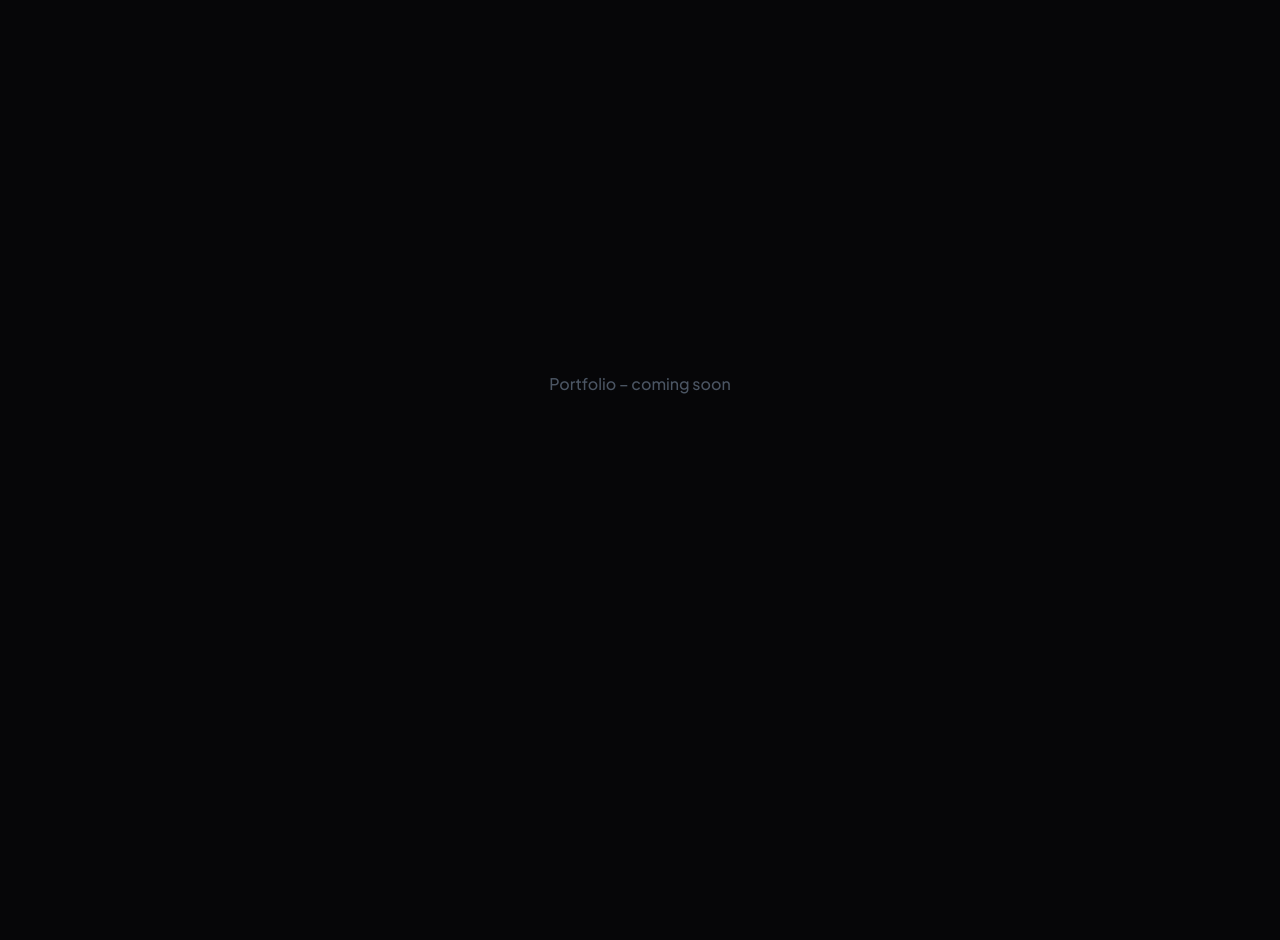
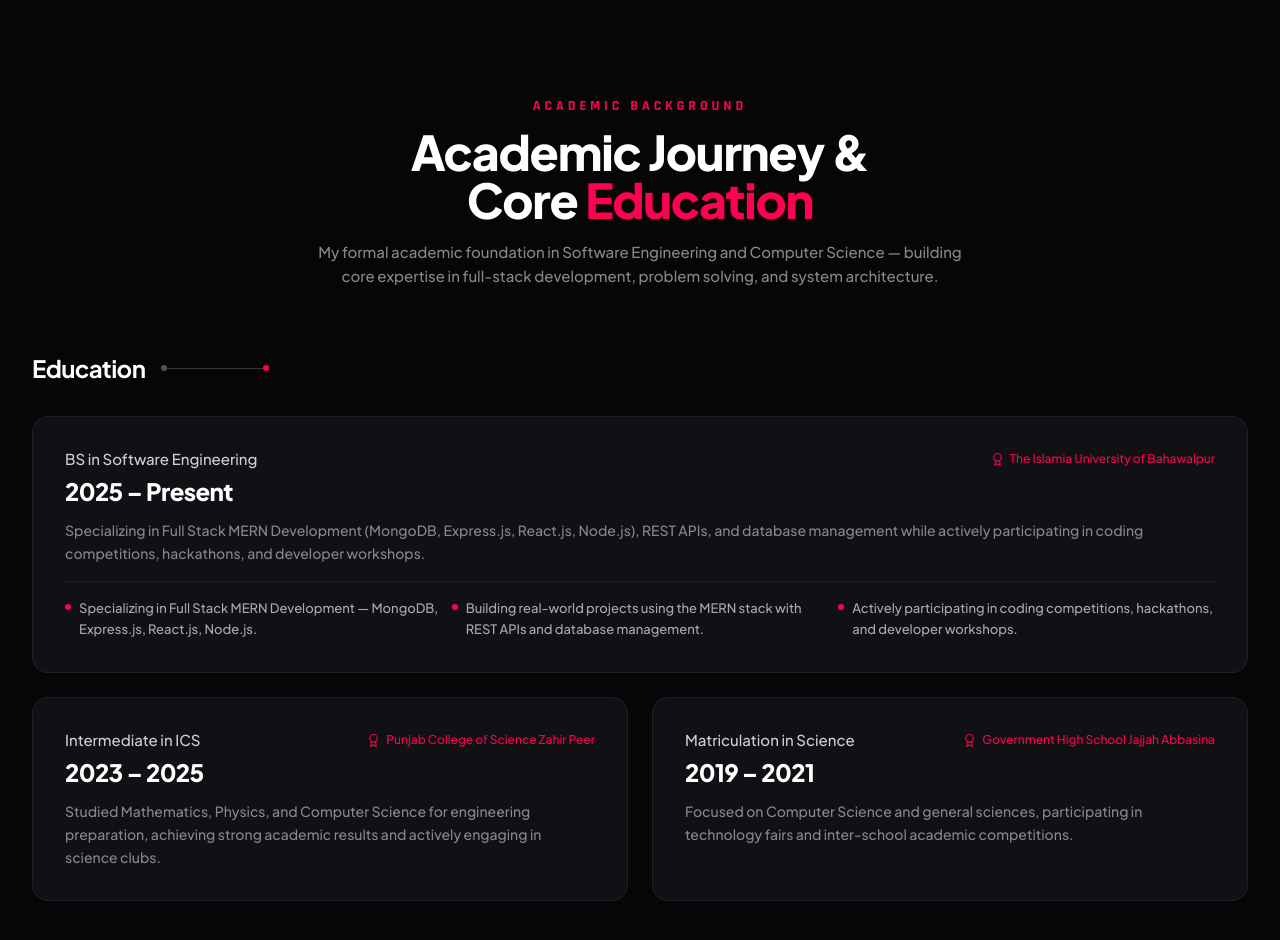
Before and after one commit to SohailShabbir867/devsohail, a React (Vite) app: page / in a window 1280 px wide. Shown: the part 1720-2660 px from the top of the page. Built offline with nearby package versions, Linux system fonts and the light colour scheme.

Commit message:
feat: add Education section with academic history cards

```diff
--- a/src/App.tsx
+++ b/src/App.tsx
@@ -4,6 +4,7 @@ import LoadingScreen from './components/LoadingScreen';
 import Navbar from './components/Navbar';
 import Hero from './components/Hero';
 import About from './components/About';
+import Education from './components/Education';
 
 function App() {
   const [isLoading, setIsLoading] = useState(true);
@@ -21,6 +22,7 @@ function App() {
         <main>
           <Hero />
           <About />
+          <Education />
           {/* Future sections will be added here */}
           <section id="portfolio" className="min-h-screen flex items-center justify-center"><p className="text-gray-600">Portfolio – coming soon</p></section>
           <section id="contact"   className="min-h-screen flex items-center justify-center"><p className="text-gray-600">Contact – coming soon</p></section>
--- /dev/null
+++ b/src/components/Education.tsx
@@ -0,0 +1,132 @@
+import { motion } from 'framer-motion';
+import { FiAward } from 'react-icons/fi';
+import { EDUCATION_DATA, EDUCATION_INTRO } from '../data/constants';
+
+const Education = () => {
+  return (
+    <section
+      id="education"
+      className="relative w-full py-20 lg:py-28 bg-dark overflow-hidden"
+    >
+      {/* Subtle ambient crimson background glow */}
+      <div
+        aria-hidden="true"
+        className="absolute top-1/3 left-0 -translate-y-1/2 w-[380px] h-[380px] rounded-full blur-[140px] opacity-15 pointer-events-none"
+        style={{
+          background:
+            'radial-gradient(circle, rgba(255,1,79,0.45) 0%, transparent 70%)',
+        }}
+      />
+
+      <div className="relative z-10 w-full px-5 sm:px-6 mx-auto max-w-7xl lg:px-8">
+        {/* ── Top Centered Section Header (matching Reeni reference) ── */}
+        <motion.div
+          initial={{ opacity: 0, y: 24 }}
+          whileInView={{ opacity: 1, y: 0 }}
+          viewport={{ once: true, margin: '-80px' }}
+          transition={{ duration: 0.55, ease: [0.22, 1, 0.36, 1] }}
+          className="text-center max-w-2xl mx-auto mb-12 lg:mb-16"
+        >
+          <p className="mb-3 text-xs sm:text-sm font-display font-bold uppercase tracking-[0.28em] text-[#FF014F]">
+            Academic Background
+          </p>
+          <h2 className="text-3xl sm:text-4xl lg:text-5xl font-extrabold text-white tracking-tight leading-[1.15]">
+            Academic Journey &amp;
+            <br />
+            Core <span className="text-[#FF014F]">Education</span>
+          </h2>
+          <p className="mt-4 text-sm sm:text-[15px] leading-relaxed text-[#878787]">
+            {EDUCATION_INTRO}
+          </p>
+        </motion.div>
+
+        {/* ── Sub-section Heading with Decorative Dot-Line (matching reference) ── */}
+        <motion.div
+          initial={{ opacity: 0, x: -16 }}
+          whileInView={{ opacity: 1, x: 0 }}
+          viewport={{ once: true, margin: '-60px' }}
+          transition={{ duration: 0.45, ease: [0.22, 1, 0.36, 1] }}
+          className="flex items-center gap-4 mb-8"
+        >
+          <h3 className="text-xl sm:text-2xl font-bold text-white tracking-tight">
+            Education
+          </h3>
+          <div aria-hidden="true" className="flex items-center">
+            <span className="w-1.5 h-1.5 rounded-full bg-white/30" />
+            <span className="w-16 sm:w-24 h-px bg-white/20" />
+            <span className="w-1.5 h-1.5 rounded-full bg-[#FF014F]" />
+          </div>
+        </motion.div>
+
+        {/* ── Responsive 2-Column Education Cards Grid ── */}
+        <div className="grid grid-cols-1 md:grid-cols-2 gap-6">
+          {EDUCATION_DATA.map((edu, index) => (
+            <motion.article
+              key={edu.degree}
+              initial={{ opacity: 0, y: 24 }}
+              whileInView={{ opacity: 1, y: 0 }}
+              viewport={{ once: true, margin: '-50px' }}
+              transition={{
+                duration: 0.5,
+                delay: index * 0.1,
+                ease: [0.22, 1, 0.36, 1],
+              }}
+              className={`group relative rounded-2xl bg-[#111115] border border-white/[0.06] p-7 sm:p-8 hover:border-[#FF014F]/45 hover:-translate-y-1 hover:shadow-[0_14px_38px_rgba(255,1,79,0.12)] transition-all duration-300 overflow-hidden ${
+                edu.featured ? 'md:col-span-2' : ''
+              }`}
+            >
+              {/* Subtle top-right crimson hover sheen */}
+              <div
+                aria-hidden="true"
+                className="absolute -top-20 -right-20 w-44 h-44 rounded-full blur-[60px] bg-[#FF014F]/15 opacity-0 group-hover:opacity-100 transition-opacity duration-500 pointer-events-none"
+              />
+
+              <div className="relative z-10">
+                {/* Degree & Institution row */}
+                <div className="flex flex-wrap items-center justify-between gap-2">
+                  <p className="text-sm sm:text-[15px] font-medium text-[#CFD0D4]">
+                    {edu.degree}
+                  </p>
+                  <span className="inline-flex items-center gap-1.5 text-xs font-medium text-[#FF014F]">
+                    <FiAward size={13} aria-hidden="true" />
+                    {edu.institution}
+                  </span>
+                </div>
+
+                {/* Prominent Year Range (matching reference card typography) */}
+                <h4 className="mt-1.5 text-xl sm:text-2xl font-extrabold text-white tracking-tight group-hover:text-[#FF014F] transition-colors duration-300">
+                  {edu.date}
+                </h4>
+
+                {/* Academic summary */}
+                <p className="mt-3 text-sm leading-relaxed text-[#878787] group-hover:text-[#CFD0D4]/90 transition-colors duration-300">
+                  {edu.summary}
+                </p>
+
+                {/* Key highlights on featured current degree */}
+                {edu.featured && (
+                  <ul className="mt-4 grid grid-cols-1 sm:grid-cols-3 gap-2.5 pt-4 border-t border-white/[0.06]">
+                    {edu.highlights.map((item) => (
+                      <li
+                        key={item}
+                        className="flex items-start gap-2 text-xs sm:text-[13px] leading-relaxed text-[#CFD0D4]/80"
+                      >
+                        <span
+                          aria-hidden="true"
+                          className="mt-1.5 w-1.5 h-1.5 rounded-full bg-[#FF014F] shrink-0"
+                        />
+                        <span>{item}</span>
+                      </li>
+                    ))}
+                  </ul>
+                )}
+              </div>
+            </motion.article>
+          ))}
+        </div>
+      </div>
+    </section>
+  );
+};
+
+export default Education;
--- a/src/data/constants.ts
+++ b/src/data/constants.ts
@@ -19,6 +19,15 @@ export interface InfoItem {
   label: string;
   value: string;
   href?: string;
+}
+
+export interface EducationItem {
+  degree: string;
+  institution: string;
+  date: string;
+  summary: string;
+  highlights: string[];
+  featured?: boolean;
 }
 
 export const SOCIAL_LINKS = {
@@ -90,6 +99,47 @@ export const ABOUT_INFO_ITEMS: InfoItem[] = [
   { label: 'City',    value: 'Rahim Yar Khan' },
 ];
 
+export const EDUCATION_INTRO =
+  'My formal academic foundation in Software Engineering and Computer Science — building core expertise in full-stack development, problem solving, and system architecture.';
+
+export const EDUCATION_DATA: EducationItem[] = [
+  {
+    degree: 'BS in Software Engineering',
+    institution: 'The Islamia University of Bahawalpur',
+    date: '2025 – Present',
+    summary:
+      'Specializing in Full Stack MERN Development (MongoDB, Express.js, React.js, Node.js), REST APIs, and database management while actively participating in coding competitions, hackathons, and developer workshops.',
+    highlights: [
+      'Specializing in Full Stack MERN Development — MongoDB, Express.js, React.js, Node.js.',
+      'Building real-world projects using the MERN stack with REST APIs and database management.',
+      'Actively participating in coding competitions, hackathons, and developer workshops.',
+    ],
+    featured: true,
+  },
+  {
+    degree: 'Intermediate in ICS',
+    institution: 'Punjab College of Science Zahir Peer',
+    date: '2023 – 2025',
+    summary:
+      'Studied Mathematics, Physics, and Computer Science for engineering preparation, achieving strong academic results and actively engaging in science clubs.',
+    highlights: [
+      'Studied Mathematics and Physics for engineering preparation.',
+      'Achieved high grades and actively engaged in science clubs.',
+    ],
+  },
+  {
+    degree: 'Matriculation in Science',
+    institution: 'Government High School Jajjah Abbasina',
+    date: '2019 – 2021',
+    summary:
+      'Focused on Computer Science and general sciences, participating in technology fairs and inter-school academic competitions.',
+    highlights: [
+      'Focused on Computer Science and general sciences.',
+      'Participated in technology fairs and inter-school competitions.',
+    ],
+  },
+];
+
 export const NAV_ITEMS: NavItem[] = [
   { label: 'Home',      targetId: 'home' },
   { label: 'About Me',  targetId: 'about' },
```
Also changed, not shown: 1 other file (tests, documents, lock files or other folders).
